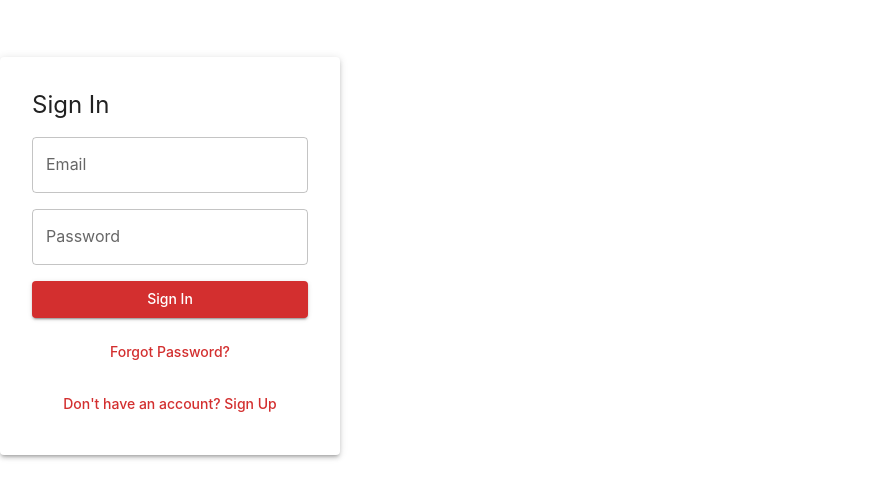
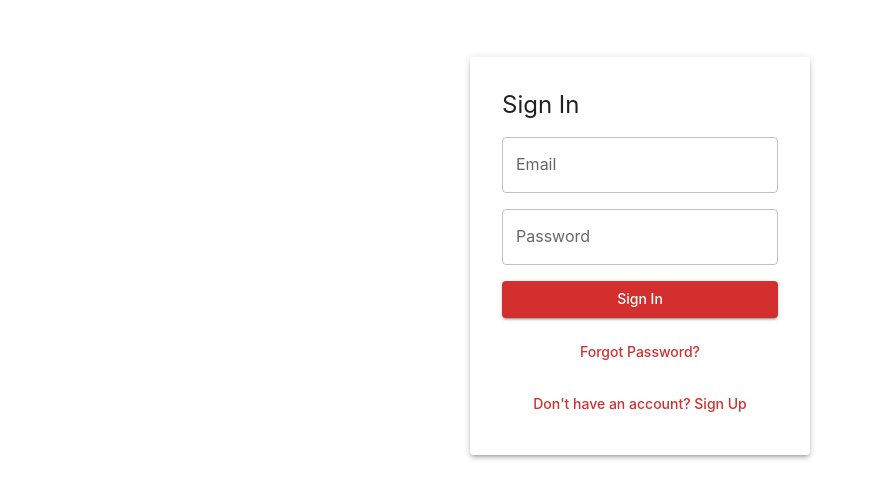
Before and after one commit to Rubil-Mogere-94/capstone-frontend, a React (Vite) app: page /signin in a window 1280 px wide. Shown: the part 144-642 px from the top of the page, without its empty margins (0-875 px from the left). Built offline with nearby package versions, Linux system fonts and the light colour scheme; no server answers.

Commit message:
fixed bug where sign in was on the left instead of the middle

```diff
--- a/src/App.jsx
+++ b/src/App.jsx
@@ -1,4 +1,4 @@
-// App.jsx - Updated with better organization
+// App.jsx - Updated with proper authentication layout
 import { useState, useEffect } from 'react'
 import { BrowserRouter as Router, Routes, Route, Navigate, useLocation } from 'react-router-dom'
 import Header from './components/Header'
@@ -25,6 +25,60 @@ const Main = styled('main')(
     width: '100%',
   }),
 )
+
+// Layout component for authenticated routes
+const AuthenticatedLayout = ({ children, onSearch, hasSearched, searchResults }) => {
+  return (
+    <Main>
+      <Box
+        sx={{
+          position: 'sticky',
+          top: 0,
+          zIndex: 1100,
+          bgcolor: 'background.paper',
+          borderBottom: 1,
+          borderColor: 'divider',
+          backdropFilter: 'blur(20px)',
+          display: 'flex',
+          justifyContent: 'space-between',
+          alignItems: 'center',
+          paddingRight: 2,
+        }}
+      >
+        <Header onSearch={onSearch} />
+        <AuthDetails />
+      </Box>
+
+      <Box sx={{ flexGrow: 1 }}>
+        <Hero onSearch={onSearch} hasSearched={hasSearched} />
+
+        {hasSearched && (
+          <Box id="search-results" sx={{ py: 4 }}>
+            <SearchResults results={searchResults} />
+          </Box>
+        )}
+      </Box>
+
+      <Footer />
+    </Main>
+  );
+};
+
+// Layout component for authentication pages (signin, signup, forgot password)
+const AuthLayout = ({ children }) => {
+  return (
+    <Main>
+      <Box sx={{
+        display: 'flex',
+        flexDirection: 'column',
+        minHeight: '100vh',
+        width: '100%'
+      }}>
+        {children}
+      </Box>
+    </Main>
+  );
+};
 
 function App() {
   const theme = useTheme()
@@ -61,48 +115,35 @@ function App() {
 
   return (
     <Router>
-      <Box sx={{ display: 'flex', minHeight: '100vh' }}>
+      <Box sx={{ display: 'flex', minHeight: '100vh', width: '100%' }}>
         <CssBaseline />
 
         <Routes>
-          <Route path="/signin" element={<SignIn />} />
-          <Route path="/signup" element={<SignUp />} />
-          <Route path="/forgot-password" element={<ForgotPassword />} />
+          {/* Authentication routes with AuthLayout */}
+          <Route path="/signin" element={
+            <AuthLayout>
+              <SignIn />
+            </AuthLayout>
+          } />
+          <Route path="/signup" element={
+            <AuthLayout>
+              <SignUp />
+            </AuthLayout>
+          } />
+          <Route path="/forgot-password" element={
+            <AuthLayout>
+              <ForgotPassword />
+            </AuthLayout>
+          } />
 
+          {/* Main app routes with AuthenticatedLayout */}
           {user ? (
             <Route path="/*" element={
-              <Main>
-                <Box
-                  sx={{
-                    position: 'sticky',
-                    top: 0,
-                    zIndex: 1100,
-                    bgcolor: 'background.paper',
-                    borderBottom: 1,
-                    borderColor: 'divider',
-                    backdropFilter: 'blur(20px)',
-                    display: 'flex',
-                    justifyContent: 'space-between',
-                    alignItems: 'center',
-                    paddingRight: 2,
-                  }}
-                >
-                  <Header onSearch={handleSearch} />
-                  <AuthDetails />
-                </Box>
-
-                <Box sx={{ flexGrow: 1 }}>
-                  <Hero onSearch={handleSearch} hasSearched={hasSearched} />
-
-                  {hasSearched && (
-                    <Box id="search-results" sx={{ py: 4 }}>
-                      <SearchResults results={searchResults} />
-                    </Box>
-                  )}
-                </Box>
-
-                <Footer />
-              </Main>
+              <AuthenticatedLayout
+                onSearch={handleSearch}
+                hasSearched={hasSearched}
+                searchResults={searchResults}
+              />
             } />
           ) : (
             <Route path="/*" element={<Navigate to="/signin" replace />} />
```
